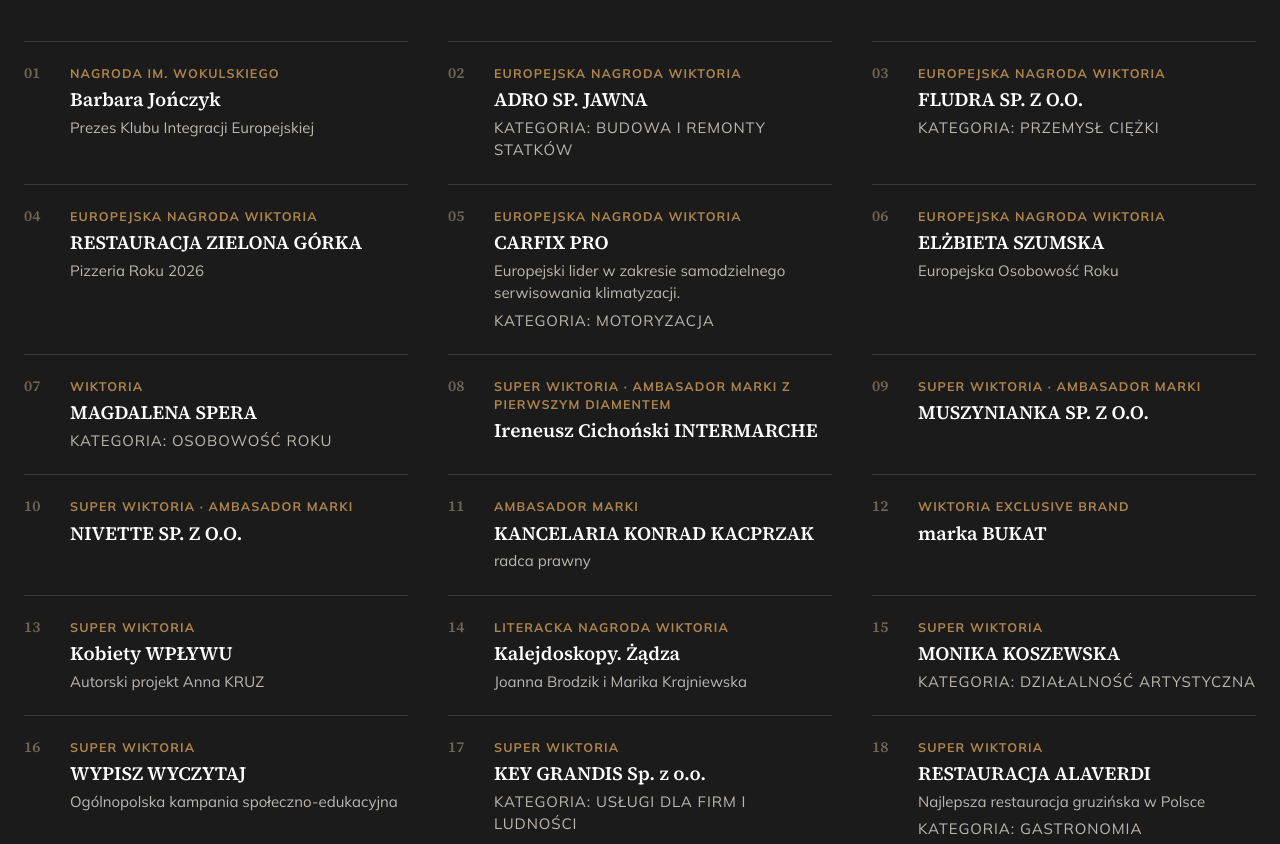
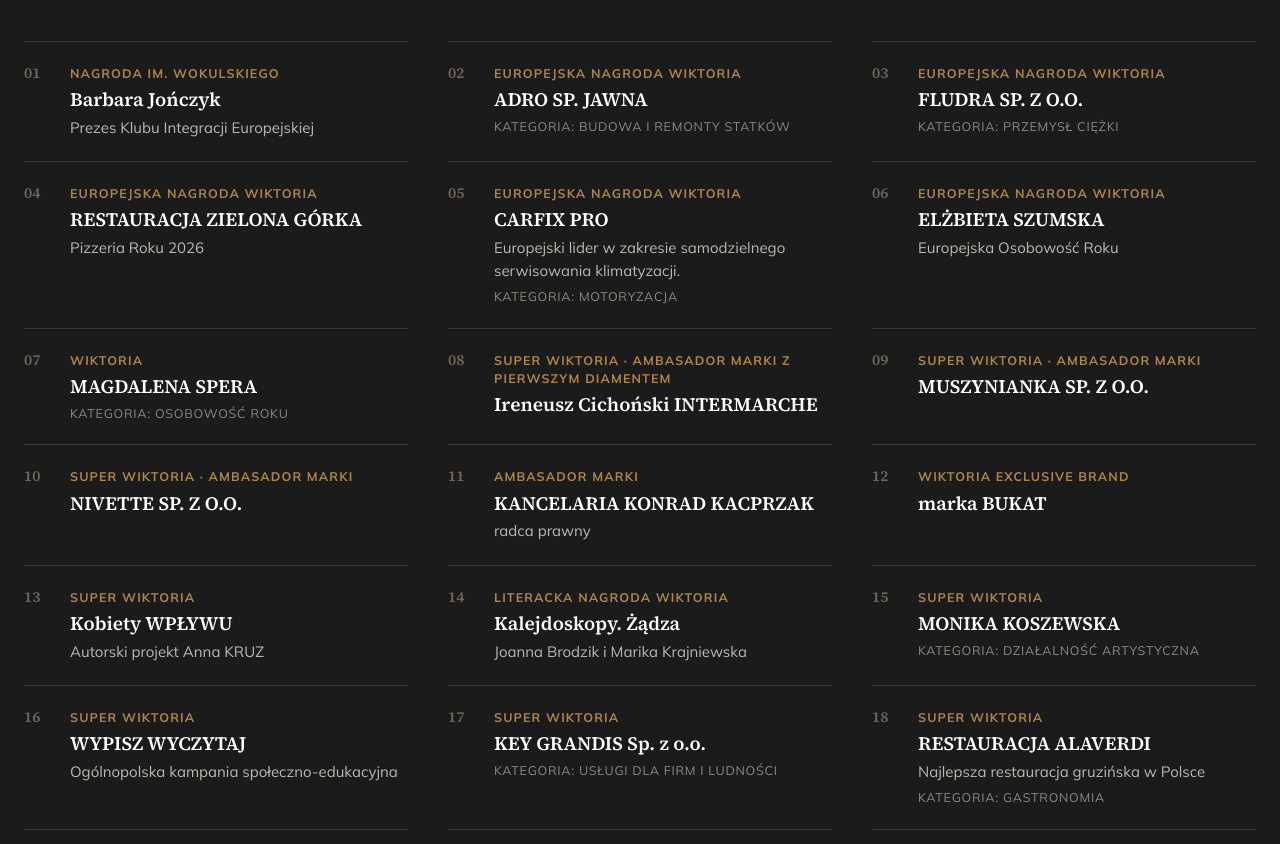
Before and after one commit to Disaster26/nagrodawiktoria-koncepcja, a plain HTML site: page index.html in a window 1280 px wide. Shown: the part 2782-3626 px from the top of the page. Drawn offline with Linux system fonts and the light colour scheme.

Commit message:
Laureaci 2026: mniejsza czcionka kategorii
Co-Authored-By: Claude Opus 5.5 <noreply@anthropic.com>

```diff
--- a/style.css
+++ b/style.css
@@ -561,7 +561,7 @@ body.lb-blok{overflow:hidden}
 .l26-nagr{font-size:12.5px;letter-spacing:.09em;text-transform:uppercase;color:var(--zloto);font-weight:700;line-height:1.45}
 .l26 b{font:600 19px/1.3 var(--serif);color:#fff;overflow-wrap:anywhere}
 .l26 span:not(.l26-nagr){font-size:15px;line-height:1.5;color:#BDB7AE}
-.l26 .l26-kat{font-size:12.5px;letter-spacing:.06em;text-transform:uppercase;color:#8E877D}
+.l26 span.l26-kat{font-size:12.5px;letter-spacing:.06em;text-transform:uppercase;color:#8E877D}
 .l26-wiecej{margin-top:18px;width:100%;background:none;border:1px solid #57524C;color:#fff;border-radius:3px;padding:15px 18px;font:600 16px/1.2 var(--sans);cursor:pointer}
 .l26-wiecej:hover{border-color:var(--zloto)}
 .l25-gl{margin-top:72px;font-size:clamp(22px,2vw,26px)}
```
